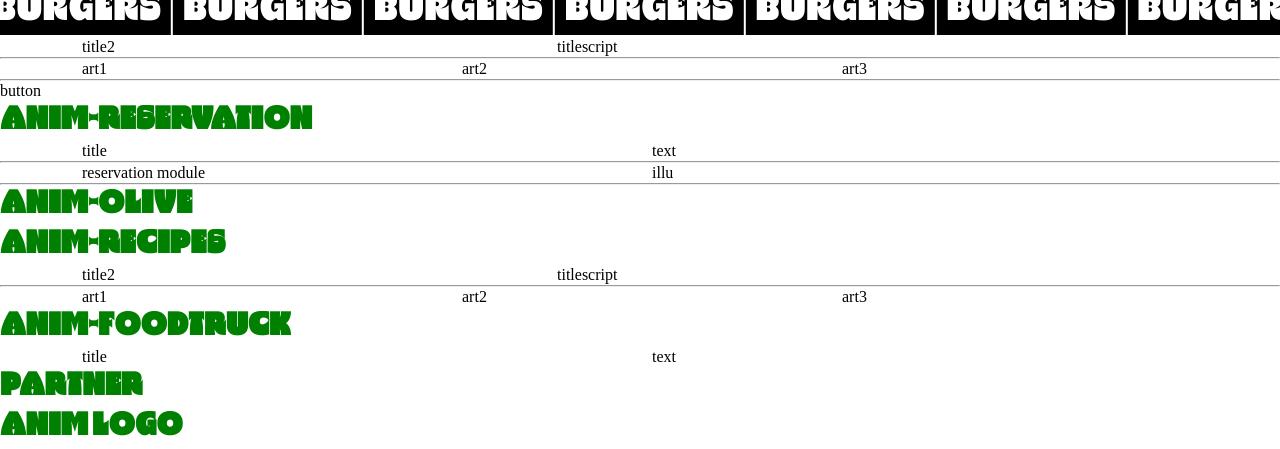
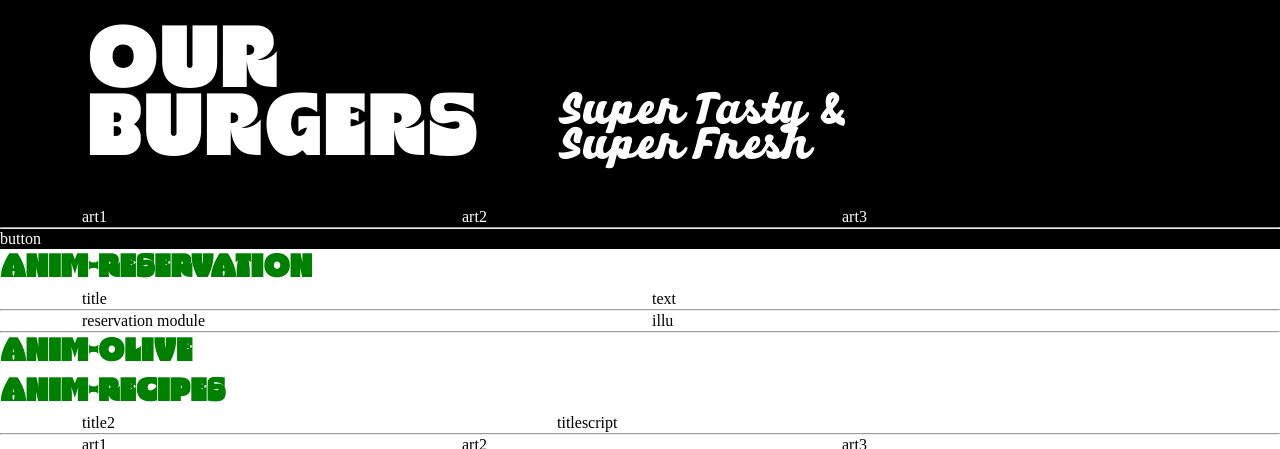
Before and after one commit to thomasrouiller/colasburger, a website built with Parcel: page src/index.html in a window 1280 px wide. Shown: the part 725-1174 px from the top of the page. Built offline with nearby package versions, Linux system fonts and the light colour scheme.

Commit message:
burgers title and text done, next time art, but i give up for now

```diff
--- a/src/index.html
+++ b/src/index.html
@@ -101,13 +101,15 @@
         </div>
       </div>
     </div>
+    <div class="burgers-dark">
       <div class="container">
         <div class="row">
-        <div class="col-sm-12 col-lg-5">title2</div>
-        <div class="col-sm-12 col-lg-7">titlescript</div>
+          <div class="col-sm-12 col-lg-5 burgers-title">Our Burgers</div>
+          <div class="col-sm-12 col-lg-7 burgers-text">
+            Super Tasty & Super Fresh
           </div>
         </div>
-    <hr />
+      </div>
       <div class="container">
         <div class="row">
           <div class="col-sm-12 col-lg-4">art1</div>
@@ -117,6 +119,7 @@
       </div>
       <hr />
       <div>button</div>
+    </div>
     <div>
       <h1>anim-reservation</h1>
     </div>
--- a/src/scss/main.scss
+++ b/src/scss/main.scss
@@ -227,7 +227,8 @@ header {
   padding: 4px 10px 0px 10px;
   border-right: var(--white) solid 2px;
 }
-//main white
+
+//main introduction
 
 .logo-black {
   text-align: center;
@@ -263,7 +264,7 @@ header {
     font-size: 60px;
     line-height: 46px;
     border-right: var(--black) solid 0.7px;
-    max-width: 360px;
+    max-width: 600px;
     padding-top: 40px;
     padding-bottom: 40px;
     padding-right: 200px;
@@ -292,3 +293,42 @@ header {
   color: var(--black);
   background-color: var(--white);
 }
+
+//main burgers
+
+.burgers-dark {
+  background-color: var(--black);
+  color: var(--white);
+}
+
+.burgers-title {
+  font-family: "hubdisplay";
+  font-size: 88px;
+  letter-spacing: 0;
+  line-height: 68px;
+  padding: 28px 17px 0px 17px;
+}
+
+@media (min-width: 992px) {
+  .burgers-title {
+    padding-top: 40px;
+    padding-bottom: 40px;
+  }
+}
+
+.burgers-text {
+  font-family: "hubscript";
+  font-size: 46px;
+  color: #ffffff;
+  letter-spacing: 0;
+  line-height: 35px;
+  padding: 0px 17px 28px 17px;
+}
+
+@media (min-width: 992px) {
+  .burgers-text {
+    padding-top: 104px;
+    padding-bottom: 40px;
+    max-width: 350px;
+  }
+}
```
Lines whose indentation alone changed are shown as unchanged.
